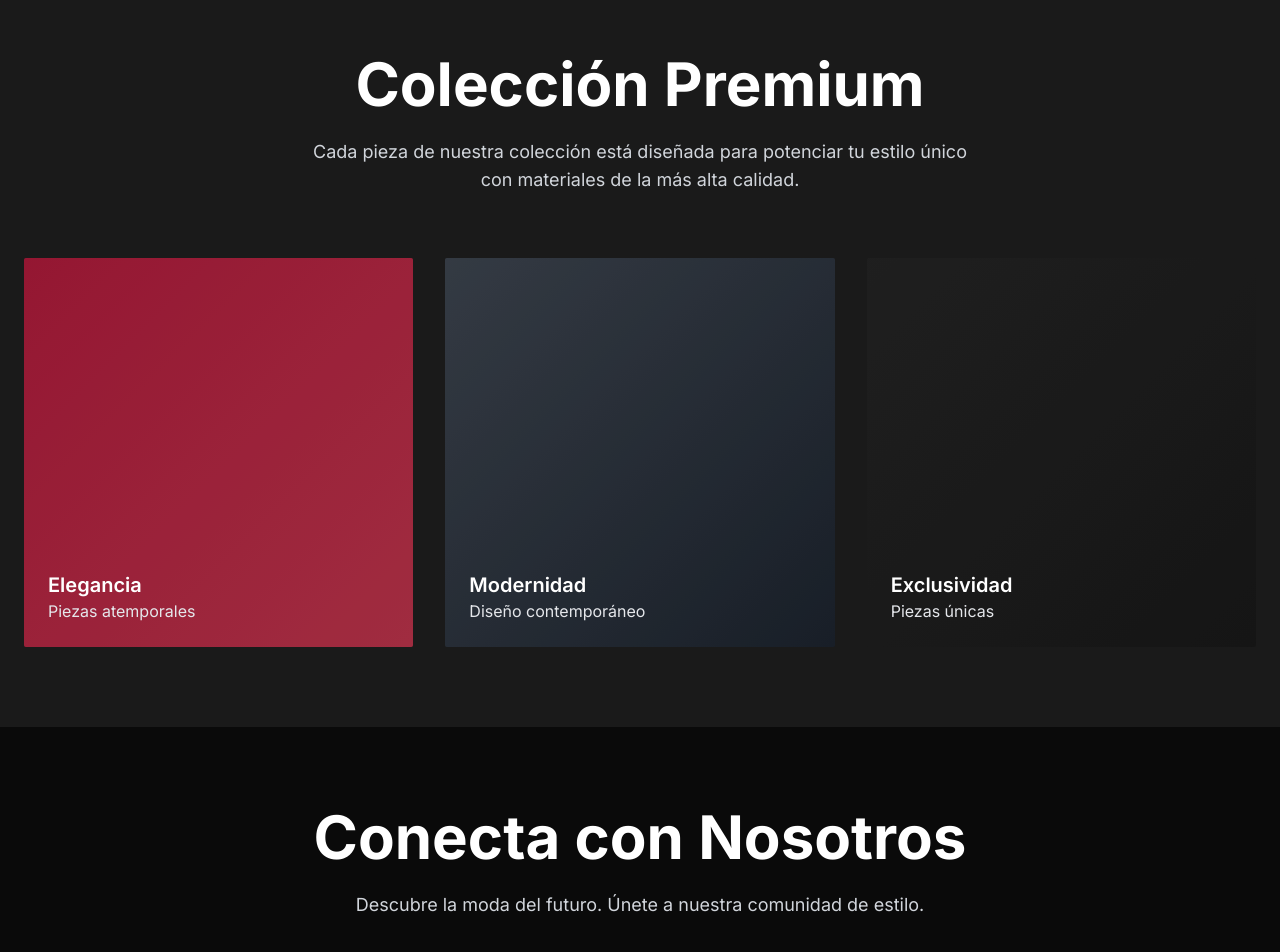
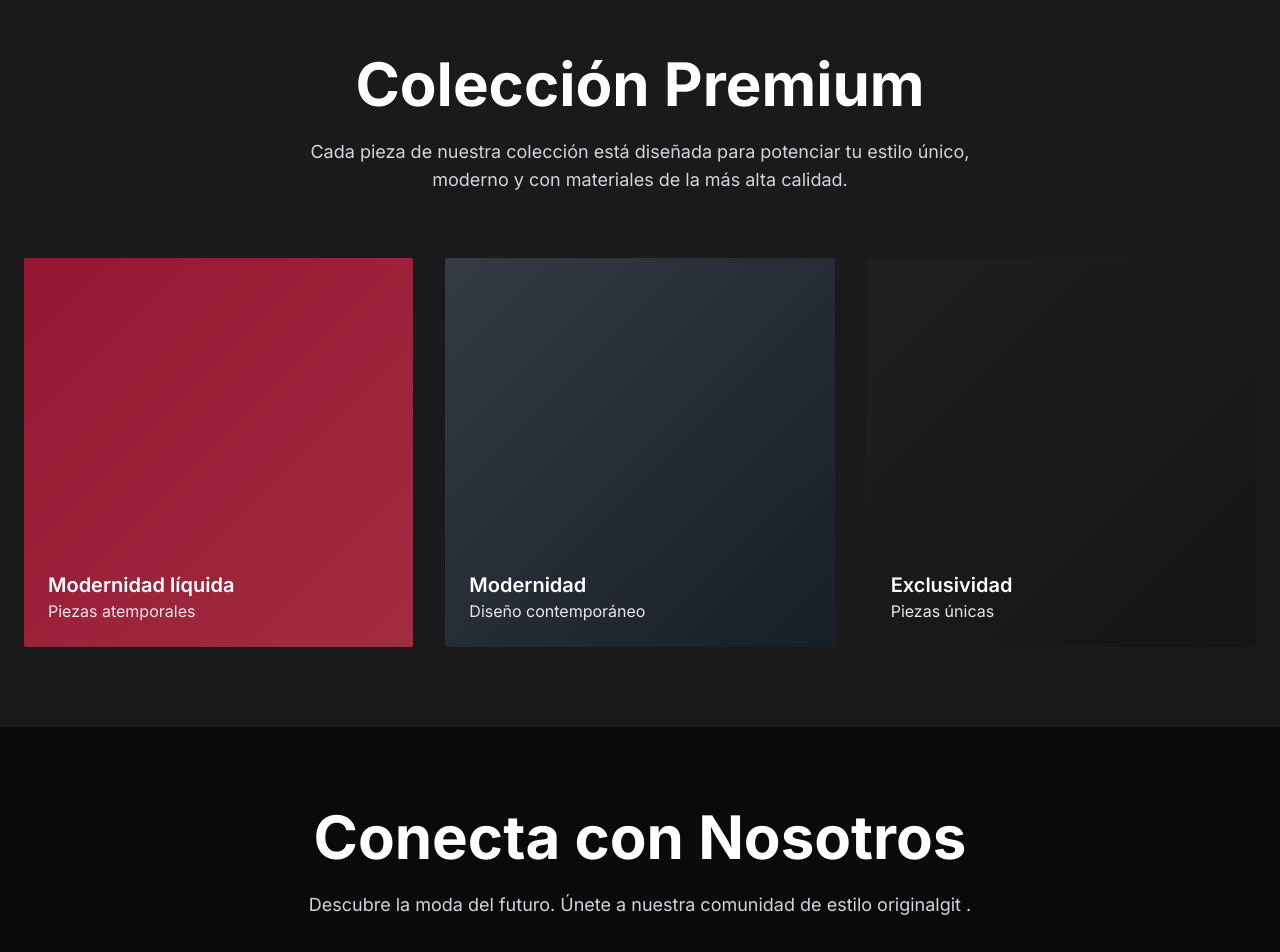
Before and after one commit to noomesk/Endmoda, a Next.js app: page / in a window 1280 px wide. Shown: the part 1160-2112 px from the top of the page. Built offline with nearby package versions, Linux system fonts and the light colour scheme; no server answers.

Commit message:
Actualizando info principal

```diff
--- a/app/page.js
+++ b/app/page.js
@@ -23,7 +23,7 @@ export default function Home() {
               Colección Premium
             </h2>
             <p className="text-gray-300 text-lg max-w-2xl mx-auto">
-              Cada pieza de nuestra colección está diseñada para potenciar tu estilo único con materiales de la más alta calidad.
+              Cada pieza de nuestra colección está diseñada para potenciar tu estilo único, moderno y con materiales de la más alta calidad.
             </p>
           </div>
 
@@ -33,7 +33,7 @@ export default function Home() {
                 <div className="aspect-square bg-gradient-to-br from-luxury-accent to-luxury-accent-light opacity-80 group-hover:opacity-100 transition-opacity duration-300"></div>
                 <div className="absolute inset-0 bg-black bg-opacity-20"></div>
                 <div className="absolute bottom-6 left-6">
-                  <h3 className="text-white text-xl font-semibold">Elegancia</h3>
+                  <h3 className="text-white text-xl font-semibold">Modernidad líquida</h3>
                   <p className="text-gray-200">Piezas atemporales</p>
                 </div>
               </div>
@@ -71,7 +71,7 @@ export default function Home() {
             Conecta con Nosotros
           </h2>
           <p className="text-gray-300 text-lg mb-12 max-w-2xl mx-auto">
-            Descubre la moda del futuro. Únete a nuestra comunidad de estilo.
+            Descubre la moda del futuro. Únete a nuestra comunidad de estilo originalgit .
           </p>
           <div className="flex flex-col sm:flex-row gap-4 justify-center">
             <button className="bg-luxury-accent hover:bg-luxury-accent-light text-white px-8 py-3 rounded-none transition-all duration-300 hover:scale-105">
```
